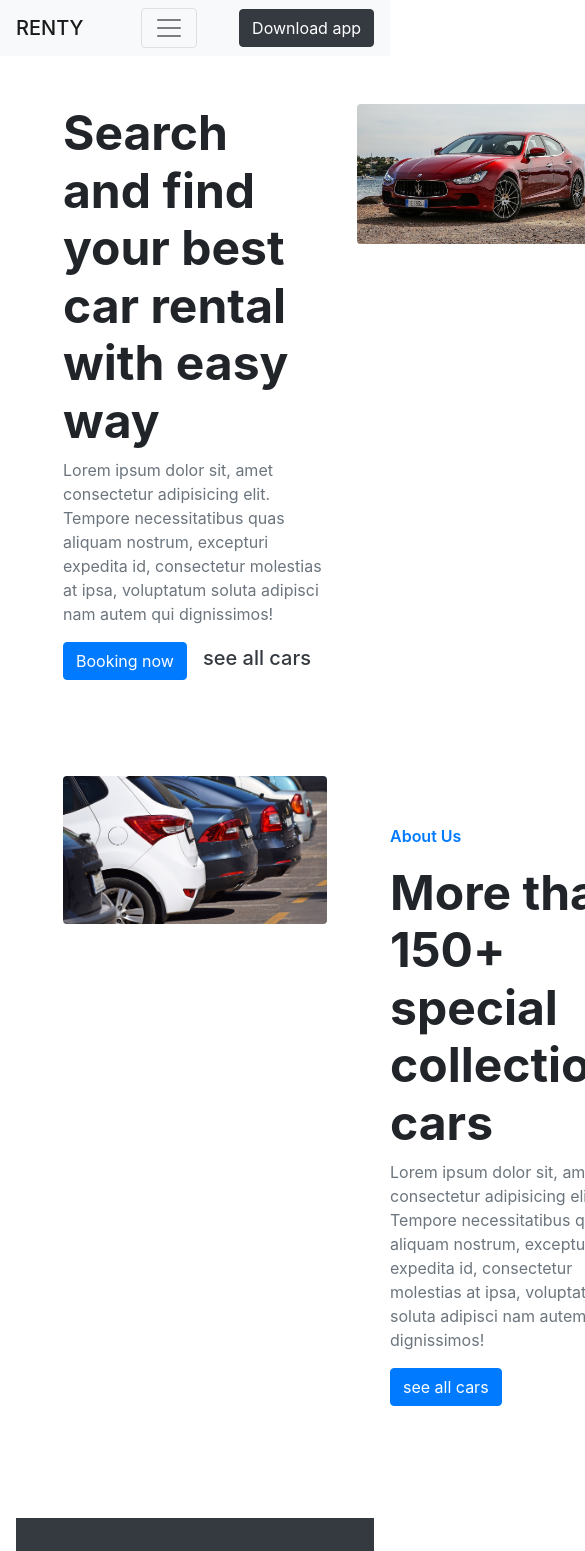
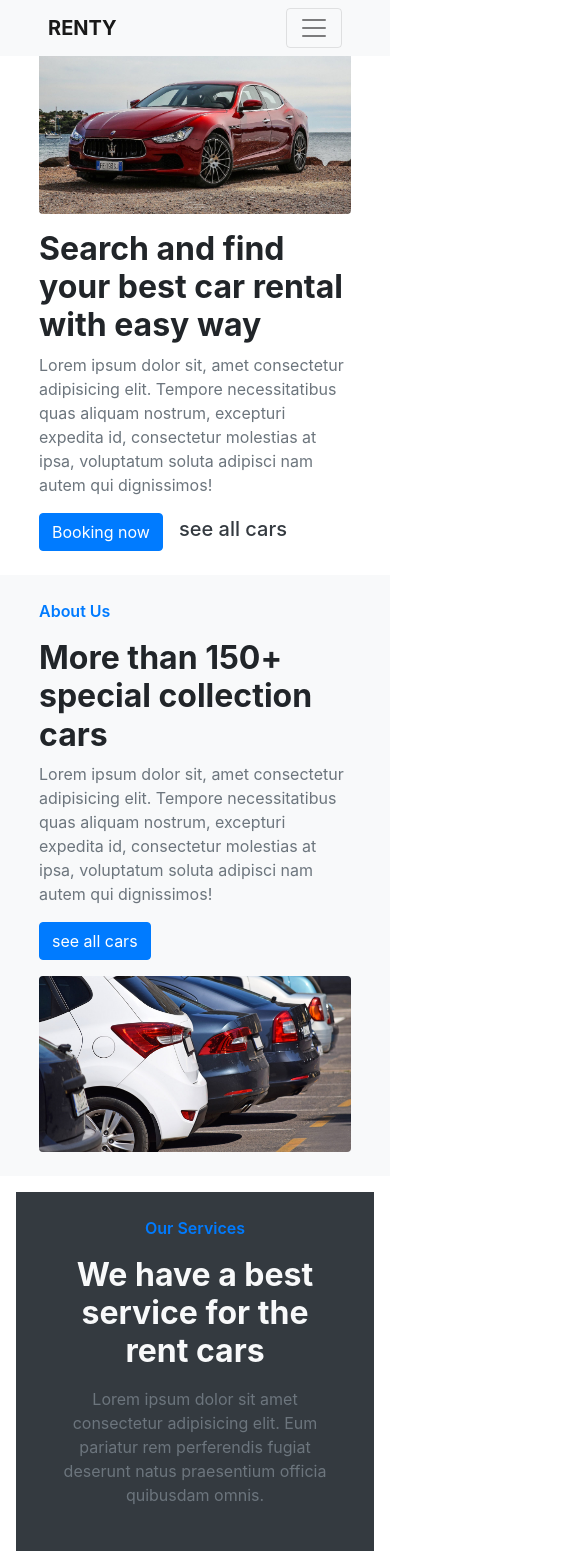
Before and after one commit to AliKarimNemati/rental-car, a Nuxt app: page / in a window 390 px wide. Shown: the top 1551 px of the page, 585 px wide, since content can reach past the window. Built offline with nearby package versions, Linux system fonts and the light colour scheme.

Commit message:
moblile designed & navbar updated

```diff
--- a/components/AboutUs.vue
+++ b/components/AboutUs.vue
@@ -1,11 +1,11 @@
 <template>
   <div id="about">
-    <div class="d-flex p-5">
-      <div class="col-md-6 col-12">
+    <div class="d-flex flex-wrap-reverse p-md-5 p-4 bg-light">
+      <div class="col-md-6 col-12 mt-3 mt-md-0">
         <img src="img/about us.jpg" class="w-100 rounded" />
       </div>
 
-      <div class="col-md-6 m-4 p-4 col-12">
+      <div class="col-md-5 m-md-4 p-md-4 col-12">
         <p class="text-primary bold">About Us</p>
         <h1 class="header">
           More than 150+ special collection cars
@@ -31,7 +31,7 @@ export default {
 </script>
 
 <style>
-    .bold{
-        font-weight: 600;
-    }
+  .bold{
+    font-weight: 600;
+  }
 </style>
--- a/components/HeroSection.vue
+++ b/components/HeroSection.vue
@@ -1,8 +1,8 @@
 <template>
   <div>
-    <div class="d-flex p-5">
+    <div class="d-flex flex-wrap-reverse p-md-5 p-4 mt-4">
       <div class="col-md-5 col-12">
-        <h1 class="header">
+        <h1 class="header mt-3 mt-md-0">
           Search and find your best car rental with easy way
         </h1>
         <p class="text-muted">
@@ -35,4 +35,11 @@ export default {
   font-weight: 700;
   font-size: 3rem;
 }
+
+@media(max-width: 768px) {
+  .header {
+    font-weight: 700;
+    font-size: 2rem;
+  }
+}
 </style>
--- a/components/Navbar.vue
+++ b/components/Navbar.vue
@@ -1,40 +1,23 @@
 <template>
-  <nav class="navbar navbar-expand-lg navbar-light bg-light">
-    <div class="container-fluid d-flex">
-      <nuxt-link class="navbar-brand" to="/">RENTY</nuxt-link>
-      <button
-        class="navbar-toggler"
-        type="button"
-        data-bs-toggle="collapse"
-        data-bs-target="#navbarSupportedContent"
-        aria-controls="navbarSupportedContent"
-        aria-expanded="false"
-        aria-label="Toggle navigation"
-      >
-        <span class="navbar-toggler-icon"></span>
-      </button>
-      <div class="collapse navbar-collapse justify-content-center" id="navbarSupportedContent">
-        <ul class="navbar-nav me-auto mb-2 mb-lg-0">
-          <li class="nav-item">
-            <a class="nav-link active" aria-current="page" href="#">Home</a>
-          </li>
-          <li class="nav-item">
-            <nuxt-link class="nav-link" to="/#about">About</nuxt-link>
-          </li>
-          <li class="nav-item">
-            <nuxt-link class="nav-link" to="/#services">Service</nuxt-link>
-          </li>
-          <li class="nav-item">
-            <a class="nav-link" href="#">Cars</a>
-          </li>
-        </ul>
-      </div>
+<div>
+  <b-navbar toggleable="lg" type="light" variant="light" class="fixed-top pr-5 pl-5">
+    <b-navbar-brand to="/#" class="navbar-brand">RENTY</b-navbar-brand>
 
-      <div>
+    <b-navbar-toggle target="nav-collapse"></b-navbar-toggle>
+
+    <b-collapse id="nav-collapse" is-nav class="justify-content-center">
+      <b-navbar-nav>
+        <b-nav-item to="/#" active>Home</b-nav-item>
+        <b-nav-item to="/#about" active>About</b-nav-item>
+        <b-nav-item href="/#services" active>Service</b-nav-item>
+        <b-nav-item href="/#" active>Cars</b-nav-item>
+      </b-navbar-nav>
+    </b-collapse>
+      <div class="d-lg-block d-none">
         <button type="button" class="btn btn-dark">Download app</button>
       </div>
-    </div>
-  </nav>
+  </b-navbar>
+</div>
 </template>
 
 <script>
@@ -46,6 +29,6 @@ export default {
 
 <style>
 .navbar-brand{
-    font-weight: 500;
+    font-weight: 700;
 }
 </style>
--- a/components/Service.vue
+++ b/components/Service.vue
@@ -1,17 +1,17 @@
 <template>
   <div id="services">
-    <div class="bg-dark m-3 p-5">
+    <div class="bg-dark m-3 p-md-5 p-4">
       <p class="text-primary bold text-center">Our Services</p>
-      <h1 class="header text-light col-5 text-center service-header">
+      <h1 class="header text-light col-md-5 col-12 text-center service-header">
         We have a best service for the rent cars
       </h1>
-      <p class="text-secondary col-6 text-center service-info">
+      <p class="text-secondary col-md-6 col-12 text-center service-info">
         Lorem ipsum dolor sit amet consectetur adipisicing elit. Eum pariatur
         rem perferendis fugiat deserunt natus praesentium officia quibusdam
         omnis.
       </p>
-      <div class="d-flex cards">
-        <div class="card col-3 m-3" v-for="(service, i) in services" :key="i">
+      <div class="d-flex flex-wrap cards">
+        <div class="card col-md-3 col-12 m-3" v-for="(service, i) in services" :key="i">
           <div class="card-body">
             <h5 class="card-title text-center">{{service}}</h5>
             <p class="card-text text-center">
--- a/pages/index.vue
+++ b/pages/index.vue
@@ -4,6 +4,7 @@
     <HeroSection />
     <AboutUs />
     <Service />
+
   </div>
 </template>
 
```
